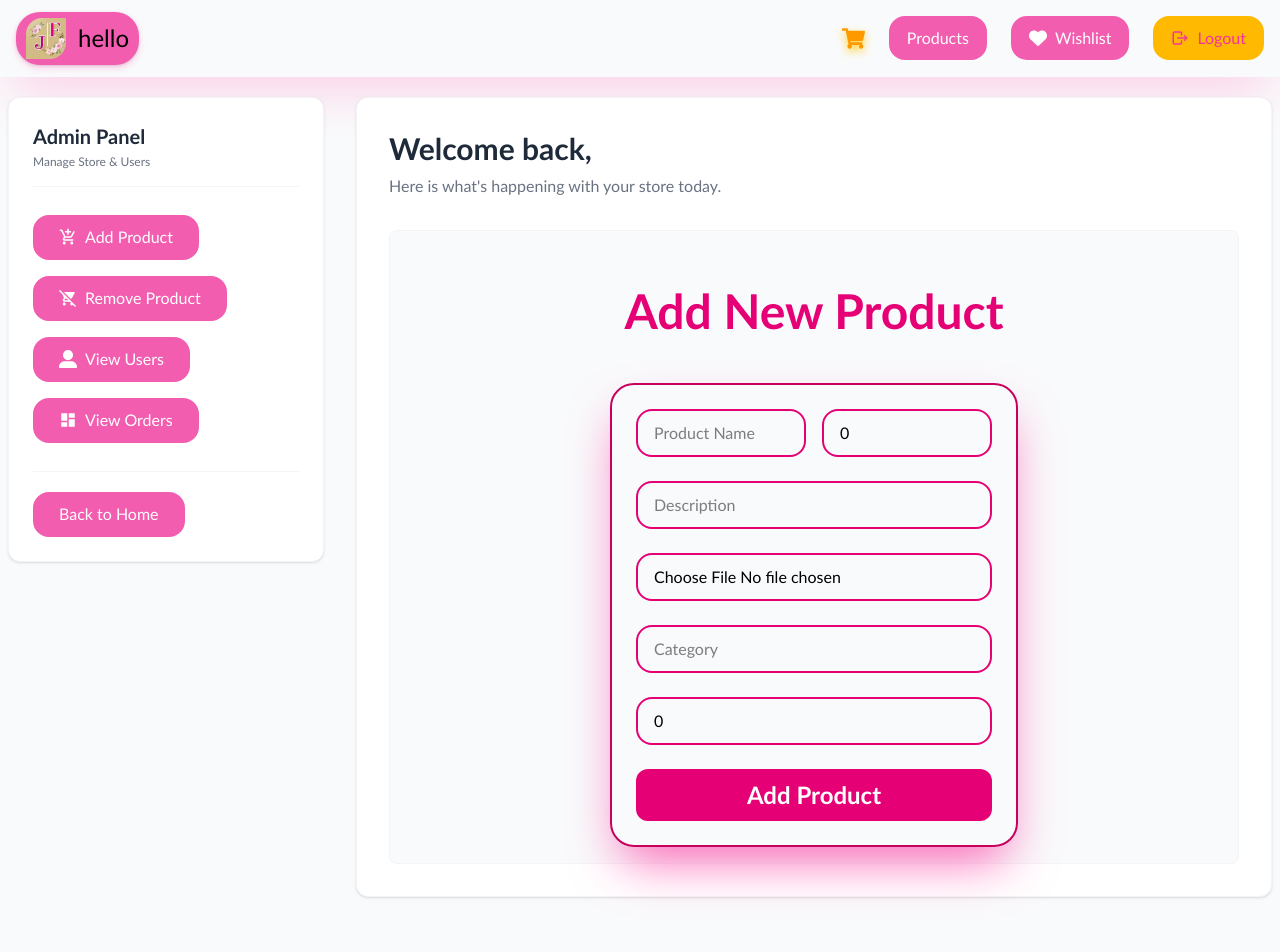
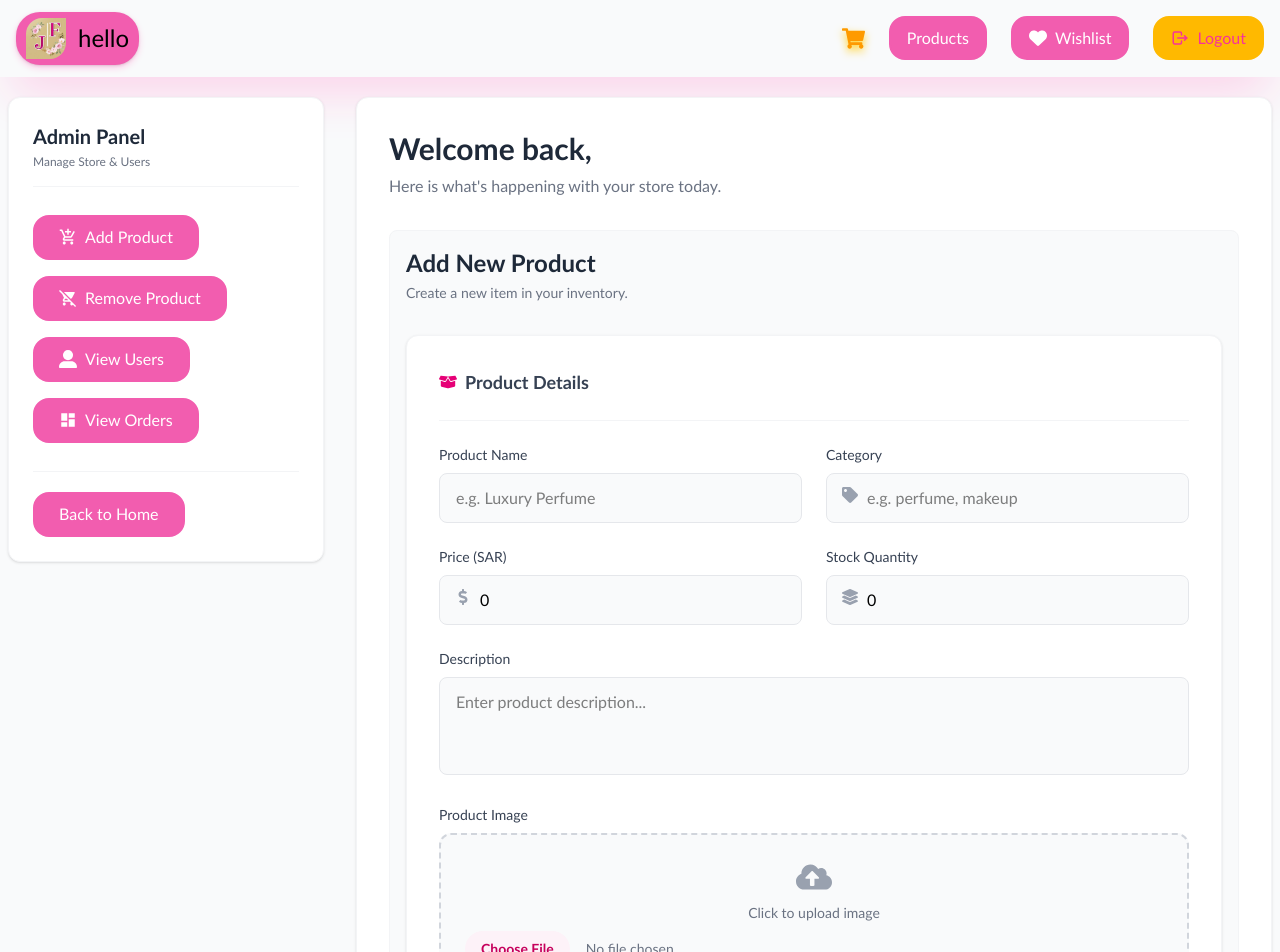
Before and after one commit to YahiaAshraf-CS/Just_For_You_Frontend, a React (Vite) app: page /admin/add_product in a window 1280 px wide. Shown: the top 952 px of the page. Built offline with nearby package versions, Linux system fonts and the light colour scheme.

Commit message:
the final ui edit

```diff
--- a/src/pages/admin/AddProduct.jsx
+++ b/src/pages/admin/AddProduct.jsx
@@ -1,6 +1,7 @@
 import React, { useState } from "react";
+import { FaBoxOpen, FaCloudUploadAlt, FaTag, FaDollarSign, FaLayerGroup } from "react-icons/fa";
+// Keeping NavLink if you need it later, though not used in this specific form
 import { NavLink } from "react-router-dom";
-
 
 function AddProduct() {
     const [newProduct, setNewProduct] = useState({
@@ -58,70 +59,133 @@ function AddProduct() {
     };
 
     return (
-        <div>
-            <h1 className="font-bold text-3xl md:text-4xl lg:text-5xl text-center mt-10 text-pink-600">Add New Product</h1>
-            <div className="flex items-center justify-center mt-12">
-                <form onSubmit={handleProduct} className="flex flex-col border-2 border-pink-700 shadow-2xl shadow-pink-400 w-[95%] md:w-[70%] lg:w-[50%] rounded-3xl px-6 py-6 items-center gap-6">
-                    <div className="flex gap-4 w-full">
+        <div className="w-full">
+            {/* Page Header */}
+            <div className="mb-8">
+                <h1 className="text-2xl font-bold text-gray-800">Add New Product</h1>
+                <p className="text-sm text-gray-500 mt-1">Create a new item in your inventory.</p>
+            </div>
+
+            <div className="max-w-4xl mx-auto">
+                <form onSubmit={handleProduct} className="bg-white rounded-xl shadow-sm border border-gray-100 p-8">
+                    {/* Form Header */}
+                    <div className="border-b border-gray-100 pb-6 mb-6">
+                        <h2 className="text-lg font-semibold text-gray-700 flex items-center gap-2">
+                            <FaBoxOpen className="text-pink-600" /> Product Details
+                        </h2>
+                    </div>
+
+                    <div className="grid grid-cols-1 md:grid-cols-2 gap-6 mb-6">
+                        {/* Name */}
+                        <div className="col-span-2 md:col-span-1">
+                            <label className="block text-sm font-medium text-gray-700 mb-2">Product Name</label>
                             <input
                                 value={newProduct.name}
                                 onChange={(e) => setNewProduct({ ...newProduct, name: e.target.value })}
                                 type="text"
                                 required
-                            className="outline-0 border-2 w-full px-4 py-2.5 rounded-2xl border-pink-600 focus:bg-pink-100"
-                            placeholder="Product Name"
+                                className="w-full px-4 py-3 rounded-lg bg-gray-50 border border-gray-200 focus:border-pink-500 focus:bg-white focus:ring-2 focus:ring-pink-200 outline-none transition-all duration-200"
+                                placeholder="e.g. Luxury Perfume"
                             />
+                        </div>
+
+                        {/* Category */}
+                        <div className="col-span-2 md:col-span-1">
+                            <label className="block text-sm font-medium text-gray-700 mb-2">Category</label>
+                            <div className="relative">
+                                <span className="absolute left-4 top-3.5 text-gray-400">
+                                    <FaTag />
+                                </span>
+                                <input
+                                    type="text"
+                                    value={newProduct.category}
+                                    onChange={(e) => setNewProduct({ ...newProduct, category: e.target.value })}
+                                    required
+                                    placeholder="e.g. perfume, makeup"
+                                    className="w-full pl-10 pr-4 py-3 rounded-lg bg-gray-50 border border-gray-200 focus:border-pink-500 focus:bg-white focus:ring-2 focus:ring-pink-200 outline-none transition-all duration-200"
+                                />
+                            </div>
+                        </div>
+
+                        {/* Price */}
+                        <div>
+                            <label className="block text-sm font-medium text-gray-700 mb-2">Price (SAR)</label>
+                            <div className="relative">
+                                <span className="absolute left-4 top-3.5 text-gray-400">
+                                    <FaDollarSign />
+                                </span>
                                 <input
                                     type="number"
                                     value={newProduct.price}
                                     onChange={(e) => setNewProduct({ ...newProduct, price: e.target.value })}
                                     required
-                            className="outline-0 border-2 w-full px-4 py-2.5 rounded-2xl border-pink-600"
-                            placeholder="Price"
+                                    className="w-full pl-10 pr-4 py-3 rounded-lg bg-gray-50 border border-gray-200 focus:border-pink-500 focus:bg-white focus:ring-2 focus:ring-pink-200 outline-none transition-all duration-200"
+                                    placeholder="0.00"
                                 />
                             </div>
+                        </div>
 
-                    <input
-                        type="text"
-                        value={newProduct.description}
-                        onChange={(e) => setNewProduct({ ...newProduct, description: e.target.value })}
-                        required
-                        placeholder="Description"
-                        className="outline-0 border-2 w-full px-4 py-2.5 rounded-2xl border-pink-600"
-                    />
-
-                    <input
-                        type="file"
-                        accept="image/*"
-                        required
-                        // Capture the first file in the array
-                        onChange={(e) => setImageFile(e.target.files[0])}
-                        className="outline-0 border-2 w-full px-4 py-2.5 rounded-2xl border-pink-600"
-                    />
-
-                    <input
-                        type="text"
-                        value={newProduct.category}
-                        onChange={(e) => setNewProduct({ ...newProduct, category: e.target.value })}
-                        required
-                        placeholder="Category"
-                        className="outline-0 border-2 w-full px-4 py-2.5 rounded-2xl border-pink-600"
-                    />
-
+                        {/* Stock */}
+                        <div>
+                            <label className="block text-sm font-medium text-gray-700 mb-2">Stock Quantity</label>
+                            <div className="relative">
+                                <span className="absolute left-4 top-3.5 text-gray-400">
+                                    <FaLayerGroup />
+                                </span>
                                 <input
                                     type="number"
                                     value={newProduct.stock}
                                     onChange={(e) => setNewProduct({ ...newProduct, stock: e.target.value })}
                                     required
-                        placeholder="Stock Quantity"
-                        className="outline-0 border-2 w-full px-4 py-2.5 rounded-2xl border-pink-600"
+                                    placeholder="0"
+                                    className="w-full pl-10 pr-4 py-3 rounded-lg bg-gray-50 border border-gray-200 focus:border-pink-500 focus:bg-white focus:ring-2 focus:ring-pink-200 outline-none transition-all duration-200"
                                 />
+                            </div>
+                        </div>
 
-                    <button type="submit" className="bg-pink-600 text-xl lg:text-2xl text-white cursor-pointer px-5 font-bold py-2.5 rounded-xl w-full hover:bg-pink-700 transition">
-                        Add Product
+                        {/* Description */}
+                        <div className="col-span-2">
+                            <label className="block text-sm font-medium text-gray-700 mb-2">Description</label>
+                            <textarea
+                                value={newProduct.description}
+                                onChange={(e) => setNewProduct({ ...newProduct, description: e.target.value })}
+                                required
+                                rows="3"
+                                placeholder="Enter product description..."
+                                className="w-full px-4 py-3 rounded-lg bg-gray-50 border border-gray-200 focus:border-pink-500 focus:bg-white focus:ring-2 focus:ring-pink-200 outline-none transition-all duration-200 resize-none"></textarea>
+                        </div>
+
+                        {/* Image Upload */}
+                        <div className="col-span-2">
+                            <label className="block text-sm font-medium text-gray-700 mb-2">Product Image</label>
+                            <div className="border-2 border-dashed border-gray-300 rounded-xl p-6 flex flex-col items-center justify-center text-center hover:bg-gray-50 transition-colors bg-gray-50">
+                                <FaCloudUploadAlt className="text-4xl text-gray-400 mb-2" />
+                                <span className="text-sm text-gray-500 mb-2">Click to upload image</span>
+                                <input
+                                    type="file"
+                                    accept="image/*"
+                                    required
+                                    onChange={(e) => setImageFile(e.target.files[0])}
+                                    className="block w-full text-sm text-gray-500
+                                    file:mr-4 file:py-2 file:px-4
+                                    file:rounded-full file:border-0
+                                    file:text-sm file:font-semibold
+                                    file:bg-pink-50 file:text-pink-700
+                                    hover:file:bg-pink-100 cursor-pointer"
+                                />
+                            </div>
+                        </div>
+                    </div>
+
+                    {/* Error Message */}
+                    {error && <div className="mb-6 p-4 bg-red-50 text-red-600 rounded-lg text-sm font-semibold border border-red-100">❌ {error}</div>}
+
+                    {/* Submit Button */}
+                    <button
+                        type="submit"
+                        className="w-full bg-pink-600 text-white font-bold py-3.5 rounded-xl hover:bg-pink-700 hover:shadow-lg shadow-pink-200 transition-all duration-200 transform hover:-translate-y-0.5">
+                        Publish Product
                     </button>
-
-                    {error && <p className="text-red-600 font-bold">❌ {error}</p>}
                 </form>
             </div>
         </div>
```
Also changed, not shown: src/pages/admin/ViewUsers.jsx (+73 -35 lines). Lines whose indentation alone changed are shown as unchanged.
